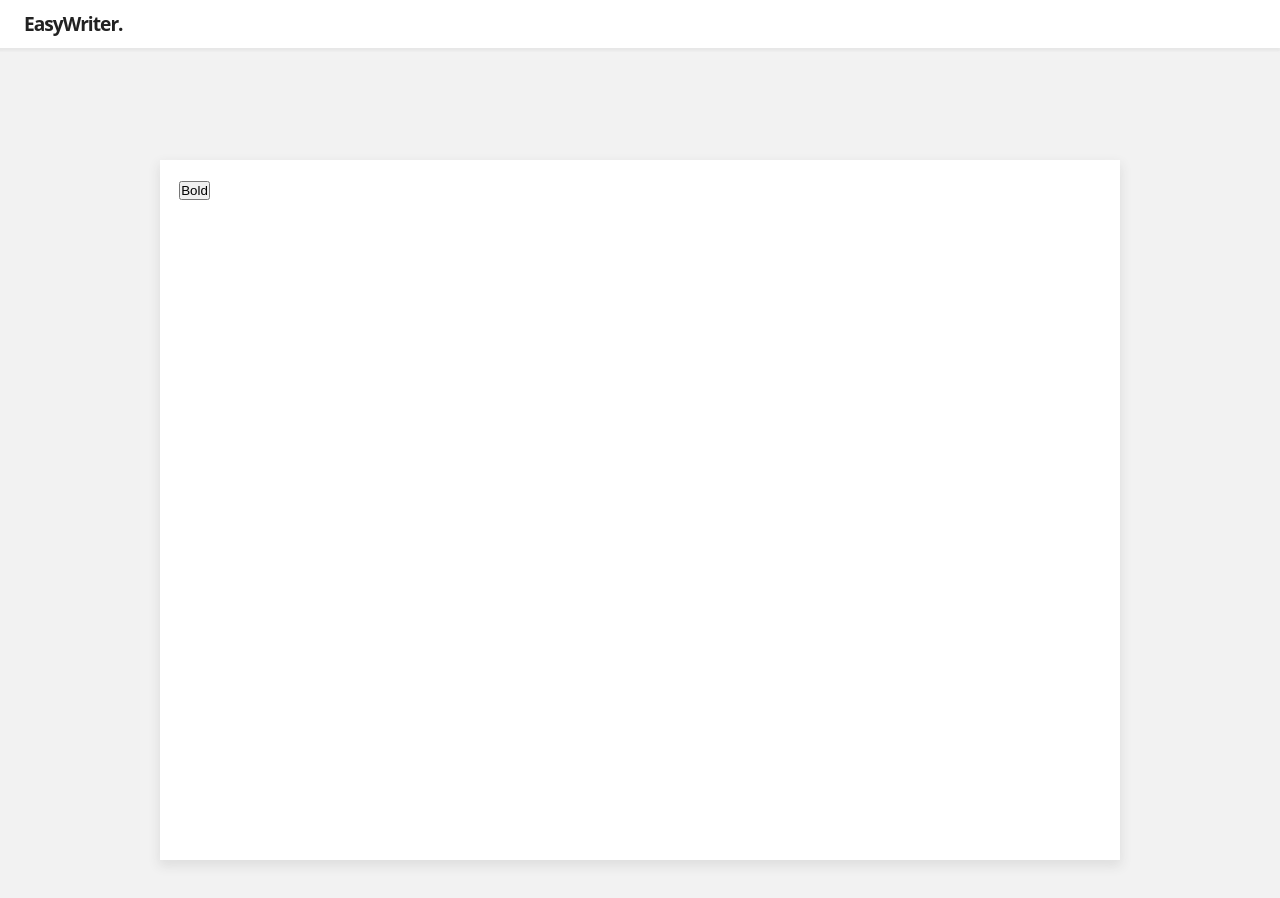
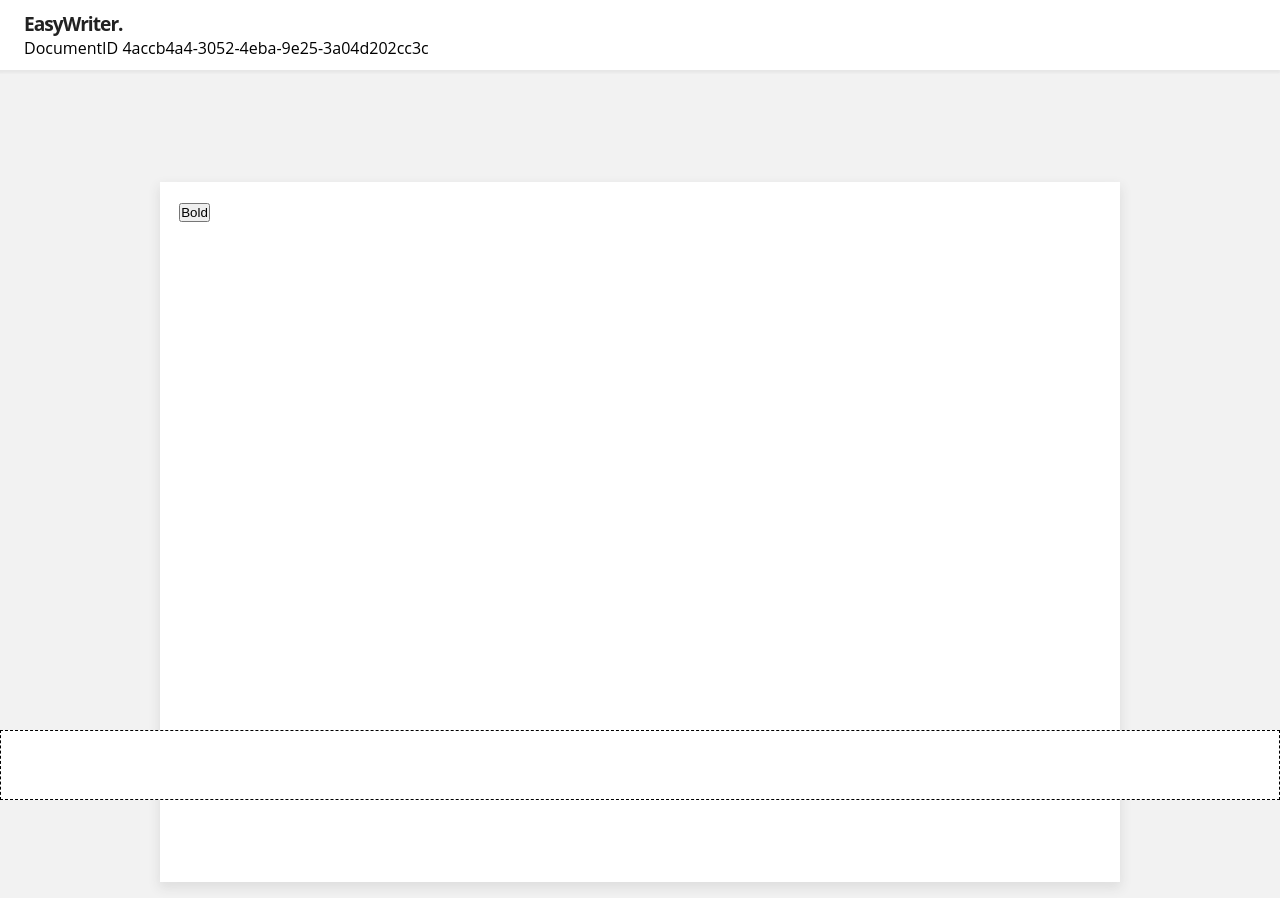
Before and after one commit to eniolajayi/easy-writer, a React (Create React App) app: page /group/1 in a window 1280 px wide. Before the commit the page ends 876 px from the top, so only its background shows below. Built offline with nearby package versions, Linux system fonts and the light colour scheme; no server answers.

Commit message:
pass id to navbar

```diff
--- a/src/App.js
+++ b/src/App.js
@@ -3,20 +3,22 @@ import { BrowserRouter, Redirect, Route } from "react-router-dom";
 import { v4 as uuidv4 } from "uuid";
 import NavBar from "./components/Layout/NavBar";
 import SyncingEditor from "./components/SyncingEditor";
-import Alert from "./components/Layout/Alert";
+import BottomBar from "./components/Layout/BottomBar";
 
 const App = () => {
+  let documentId = uuidv4();
   return (
     <BrowserRouter>
-      <NavBar />
+      <NavBar id={documentId} />
       <Route
         path="/"
         exact
         render={() => {
-          return <Redirect to={`/group/${uuidv4()}`} />;
+          return <Redirect to={`/group/${documentId}`} />;
         }}
       ></Route>
       <Route path="/group/:id" component={SyncingEditor} />
+      <BottomBar />
     </BrowserRouter>
   );
 };
--- a/src/components/Layout/BottomBar.js
+++ b/src/components/Layout/BottomBar.js
@@ -3,9 +3,10 @@ import styled from "styled-components";
 
 const Footer = styled.footer`
   width: 100%;
-  height: 50px;
+  height: 70px;
   background-color: #fff;
-  position: absolute;
+  position: fixed;
+  border: 1px dashed #000;
   bottom: 0;
   left: 0;
   z-index: 99;
--- a/src/components/Layout/NavBar.js
+++ b/src/components/Layout/NavBar.js
@@ -19,10 +19,14 @@ const Header = styled.header`
   }
 `;
 
-const NavBar = () => {
+const NavBar = ({ id }) => {
+  console.log(id);
   return (
     <Header>
       <div className="logo">EasyWriter.</div>
+      <div className="header__info">
+        DocumentID <span className="id">{id}</span>
+      </div>
     </Header>
   );
 };
```
